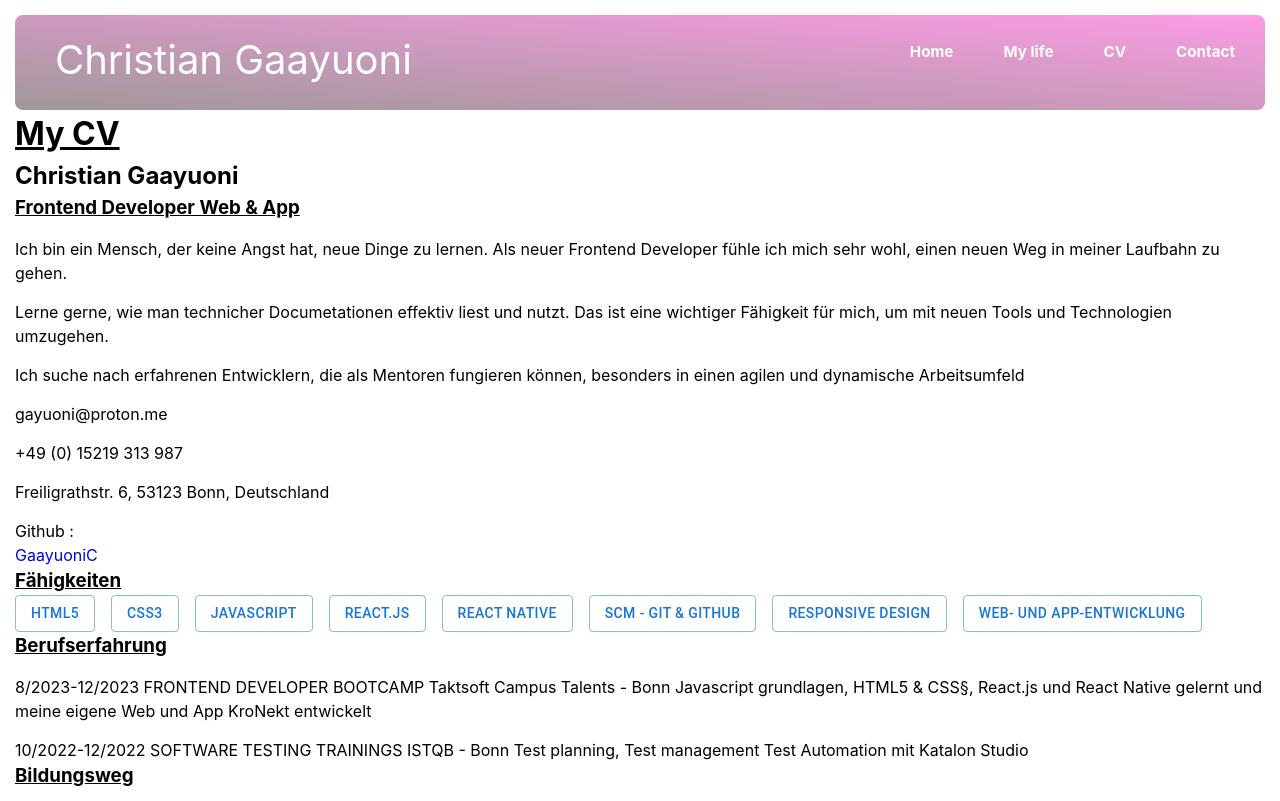
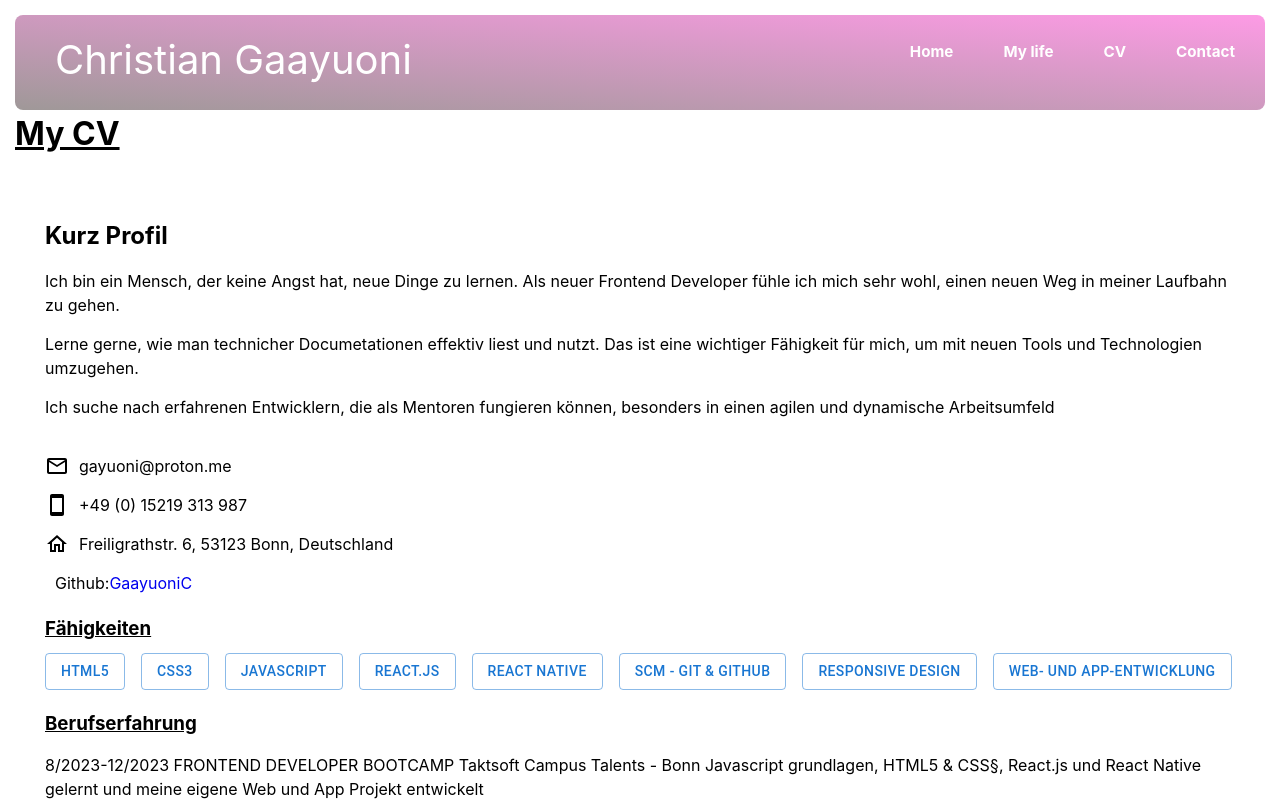
Before and after one commit to GaayuoniC/Gaayuoni-website-react, a React (Vite) app: page /cv in a window 1280 px wide. Shown: the top 801 px of the page. Built offline with nearby package versions, Linux system fonts and the light colour scheme.

Commit message:
Cv css file created and worked on

```diff
--- /dev/null
+++ b/src/components/CvPdf.css
@@ -0,0 +1,26 @@
+.cv-container {
+  display: flex;
+  flex-direction: column;
+  padding: 30px;
+  gap: 20px;
+}
+
+.container-contact-details {
+  display: flex;
+  flex-direction: column;
+}
+
+.icon-email-container,
+.icon-mobile-container,
+.icon-address-container,
+.git-address-container {
+  display: flex;
+  flex-direction: row;
+  align-items: flex-end;
+}
+.icon-email-container > p,
+.icon-mobile-container > p,
+.icon-address-container > p,
+.git-address-container > p {
+  margin-left: 10px;
+}
--- a/src/components/CvPdf.jsx
+++ b/src/components/CvPdf.jsx
@@ -1,6 +1,10 @@
 import { Link } from "react-router-dom";
 import { Button } from "@mui/material";
 import Stack from "@mui/material/Stack";
+import EmailOutlinedIcon from "@mui/icons-material/EmailOutlined";
+import SmartphoneOutlinedIcon from "@mui/icons-material/SmartphoneOutlined";
+import HomeOutlinedIcon from "@mui/icons-material/HomeOutlined";
+import "./CvPdf.css";
 export function CvPdf() {
   return (
     <div className="cv-container">
@@ -15,8 +19,8 @@ export function CvPdf() {
 
       <div className="container-item-top"></div>
       <div className="container-item-body">
-        <h2>Christian Gaayuoni</h2>
-        <h3>Frontend Developer Web & App</h3>
+        <h2>Kurz Profil</h2>
+
         <p>
           Ich bin ein Mensch, der keine Angst hat, neue Dinge zu lernen. Als
           neuer Frontend Developer fühle ich mich sehr wohl, einen neuen Weg in
@@ -33,14 +37,28 @@ export function CvPdf() {
         </p>
       </div>
       <div className="container-contact-details">
+        <div className="icon-email-container">
+          <EmailOutlinedIcon fontSize="medium" />
+
           <p>gayuoni@proton.me</p>
+        </div>
+        <div className="icon-mobile-container">
+          <SmartphoneOutlinedIcon />
           <p>+49 (0) 15219 313 987</p>
+        </div>
+
+        <div className="icon-address-container">
+          <HomeOutlinedIcon fontSize="medium" />
+
           <p>Freiligrathstr. 6, 53123 Bonn, Deutschland</p>
+        </div>
         {/* re-work needed for the git link */}
-        <p>Github : </p>
+        <div className="git-address-container">
+          <p>Github: </p>
           <Link to="https://github.com/GaayuoniC" target="_blank">
             GaayuoniC
           </Link>
+        </div>
       </div>
       <div>
         <h3>Fähigkeiten</h3>
@@ -61,7 +79,7 @@ export function CvPdf() {
         <p>
           8/2023-12/2023 FRONTEND DEVELOPER BOOTCAMP Taktsoft Campus Talents -
           Bonn Javascript grundlagen, HTML5 & CSS§, React.js und React Native
-          gelernt und meine eigene Web und App KroNekt entwickelt
+          gelernt und meine eigene Web und App Projekt entwickelt
         </p>
         <p>
           10/2022-12/2022 SOFTWARE TESTING TRAININGS ISTQB - Bonn Test planning,
@@ -92,7 +110,7 @@ export function CvPdf() {
         <p>A, B</p>
       </div>
       <div>
-        <h3>Guitar Spielen, Fußball</h3>
+        <h3>Hobbies</h3>
         <p>
           Ich liebe Musik und wenn ich guitar spiele dann bin ich immer
           glücklich and zufrieden. Fußball ist auch cool weil es geht um wie ein
--- a/src/index.css
+++ b/src/index.css
@@ -19,6 +19,7 @@
 h3,
 h1 {
   text-decoration: underline;
+  margin-bottom: 10px;
 }
 
 /* body {
```
Lines whose indentation alone changed are shown as unchanged.
